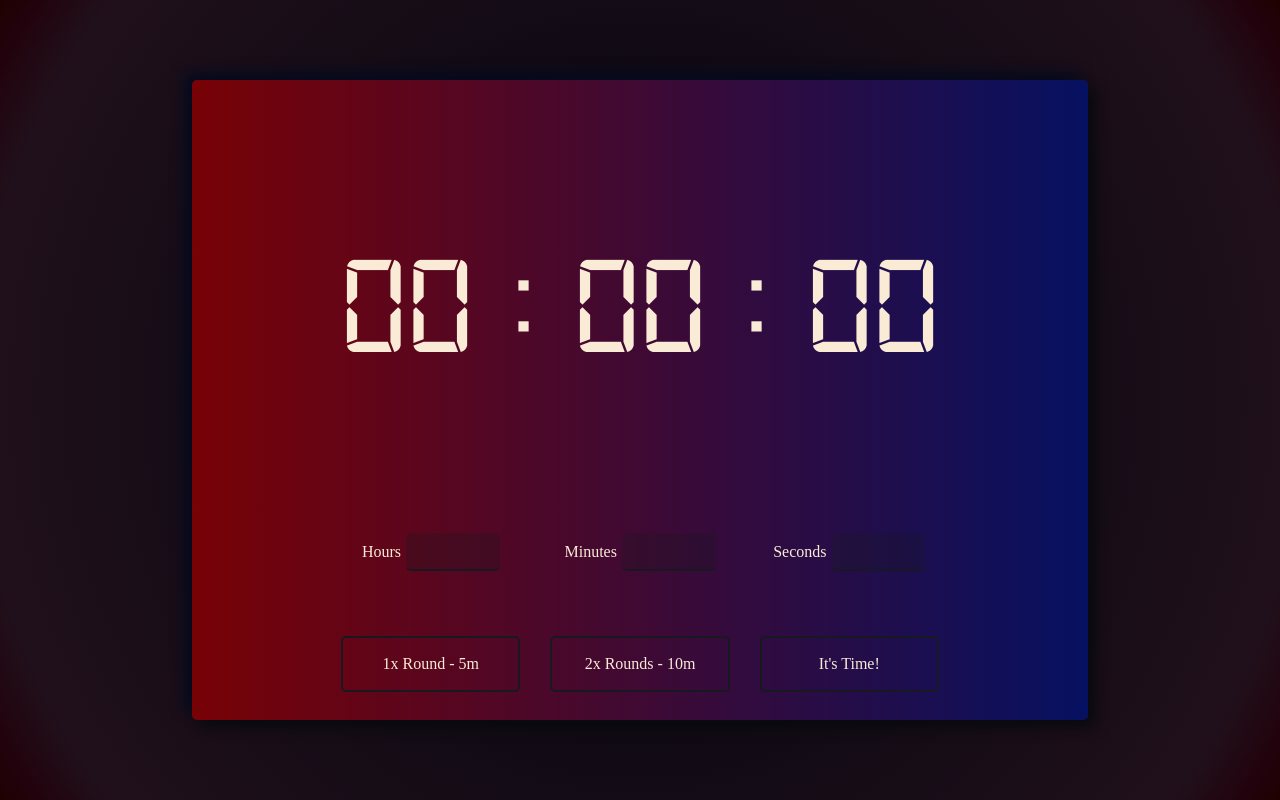
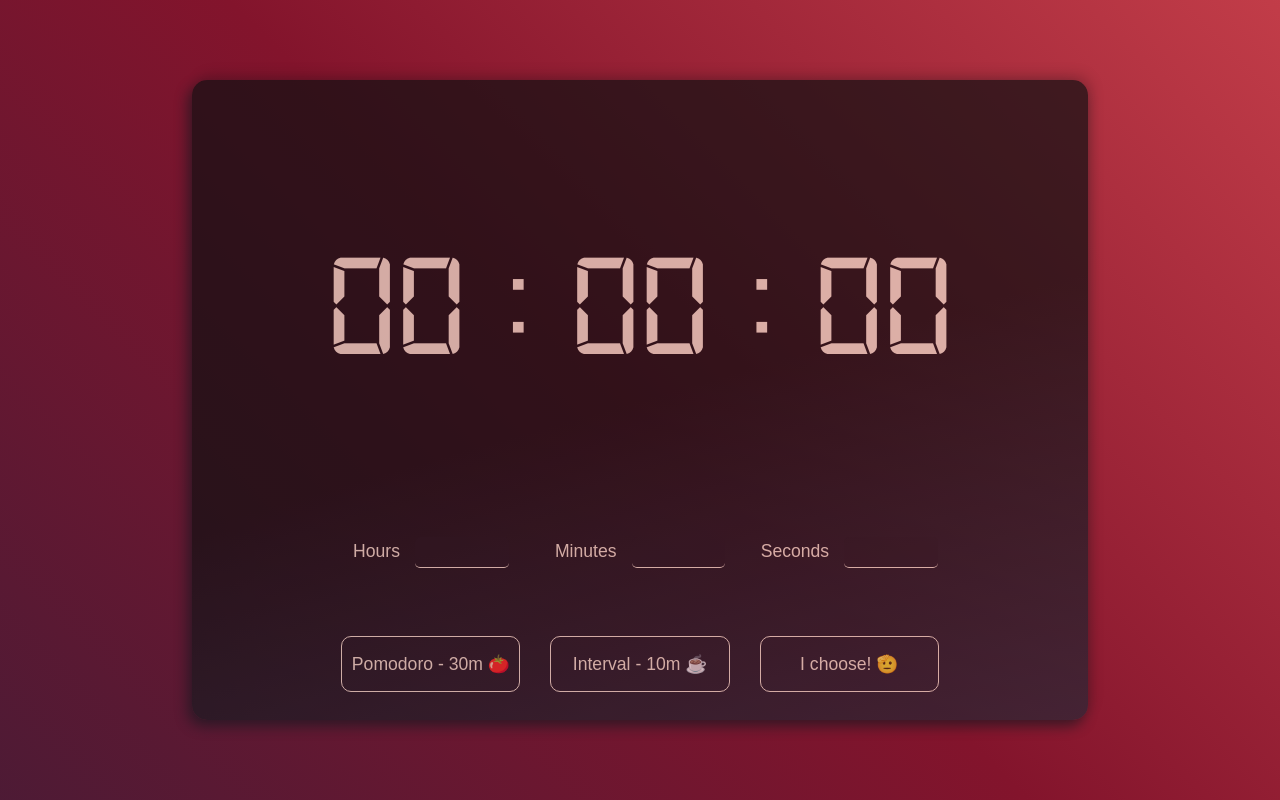
Before and after one commit to vitorGaia/pomodoro-timer, a React (Create React App) app in the folder box-timer/: page / in a window 1280 px wide. Built offline with nearby package versions, Linux system fonts and the light colour scheme.

Commit message:
adicionei um botão de stop no timer e estilizei

```diff
--- a/box-timer/src/Timer.css
+++ b/box-timer/src/Timer.css
@@ -3,7 +3,7 @@
   src: url("../src/fonts/digital-7.ttf");
 }
 
-@import url('https://fonts.googleapis.com/css2?family=Tillana&display=swap');
+@import url('https://fonts.googleapis.com/css2?family=Sarabun:ital,wght@0,400;1,300&display=swap');
 
 main {
   width: 100vw;
@@ -12,18 +12,52 @@ main {
   flex-direction: column;
   align-items: center;
   justify-content: center;
-  background: radial-gradient(circle, rgba(1,5,14,1) 1%, rgba(32,16,27,1) 88%, rgba(34,2,12,1) 96%, rgba(32,1,1,1) 100%);
+  /* background: radial-gradient(circle, rgba(1,5,14,1) 1%, rgba(32,16,27,1) 88%, rgba(34,2,12,1) 96%, rgba(32,1,1,1) 100%); */
   font-family: 'Tillana', cursive;
+  background: linear-gradient(45deg, #16213E, #16213E, #83142C, #FF6464);
+  background-size: 300% 300%;
+  animation: colors 10s ease infinite;
+}
+
+@keyframes colors {
+  0% {
+    background-position: 0% 50%;
+  }
+  50% {
+    background-position: 100% 50%;
+  }
+  100% {
+    background-position: 0% 50%;
+  }
 }
 
 main .div-background {
   height: 80%;
   width: 70%;
-  border-radius: 5px;
-  background: linear-gradient(to left, #061161, #780206);
+  border-radius: 15px;
+  background-color: transparent;
+  /* background: linear-gradient(to left, #061161, #780206); */
+  background: linear-gradient(344deg, rgba(40,40,55,1) 0%, rgba(16,16,18,1) 50%);
   background-repeat: repeat;
   background-size: cover;
-  box-shadow: 8px 8px 14px #0a0a0f, -8px -8px 14px #070b20;
+  box-shadow:  -4px 6px 14px #171820, 4px -6px 14px #00000036;
+  opacity: 0.7;
+  position: relative;
+}
+
+.timer-btn-close {
+  background-color: transparent;
+  color: #83142C;
+  position: absolute;
+  top: 5px;
+  right: 5px;
+  border-radius: 50%;
+  border: none;
+  font-weight: 500;
+}
+
+.timer-btn-close:hover {
+  background-color: #83142c29;
 }
 
 main .show-count-container {
@@ -39,7 +73,7 @@ main .show-count-container p {
   background-color: transparent;
   height: 80%;
   width: 70%;
-  font-size: 11vw;
+  font-size: 11.5vw;
   display: flex;
   justify-content: center;
   align-items: center;
@@ -80,31 +114,39 @@ main .div-background .control-panel .buttons-container {
   display: flex;
   justify-content: center;
   align-items: center;
-  gap: 5px;
+  gap: 15px;
   background-color: transparent;
+  font-size: 110%;
+  font-family: 'Sarabun', sans-serif;
 }
 
 .inputs-container label input {
   width: 50%;
-  height: 60%;
+  height: 50%;
   border-radius: 5px;
   background-color: #17182044;
   border: none;
-  border-bottom: solid 2px #171820;
+  border-bottom: solid 1px antiquewhite;
   text-align: center;
+}
+.inputs-container label input:hover {
+  background-color: #38136d61;
+  /* transform: scale(1.02); */
 }
 
 .buttons-container button {
   width: 20%;
   height: 50%;
-  border-radius: 5px;
+  border-radius: 10px;
   background-color: transparent;
   border: none;
-  border: solid 2px #171820;
-  font-family: 'Tillana', cursive;
-  font-size: medium;
+  border: solid 1px antiquewhite;
+  font-family: 'Sarabun', sans-serif;
+  font-size: 110%;
+  font-weight: 500;
 }
 
 .buttons-container button:hover {
-  background-color: #1c1e2750;
+  background-color: #38136dbb;
+  transform: scale(1.02);
 }
--- a/box-timer/src/Timer.jsx
+++ b/box-timer/src/Timer.jsx
@@ -71,6 +71,10 @@ class Timer extends Component {
     return (
       <main>
         <div className='div-background' style={backgroundStyle}>
+          {
+            itsTime && <button className='timer-btn-close' onClick={() => this.setState({ itsTime: false })}>X</button>
+          }
+
           <div className="show-count-container">
             <p style={fontColorStyle}>{ display }</p>
           </div>
@@ -115,11 +119,11 @@ class Timer extends Component {
             </div>
 
             <div className='buttons-container' style={displayNone}>
-              <button onClick={() => this.timer(300)} style={fontColorStyle2}>1x Round - 5m</button>
+              <button onClick={() => this.timer(1800)} style={fontColorStyle2}>Pomodoro - 30m 🍅</button>
 
-              <button onClick={() => this.timer(600)} style={fontColorStyle2}>2x Rounds - 10m</button>
+              <button onClick={() => this.timer(600)} style={fontColorStyle2}>Interval - 10m ☕</button>
 
-              <button id="btn-go" onClick={this.goCountdown} style={fontColorStyle2}>It's Time!</button>
+              <button id="btn-go" onClick={this.goCountdown} style={fontColorStyle2}>I choose! 🫡</button>
             </div>
           </div>
         </div>
```
